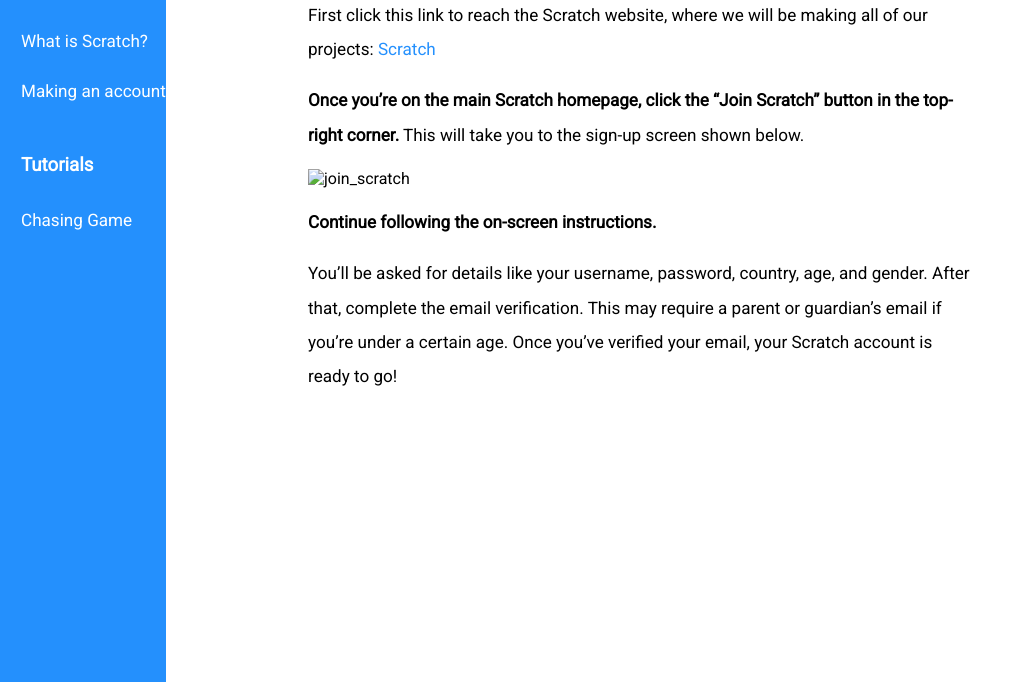
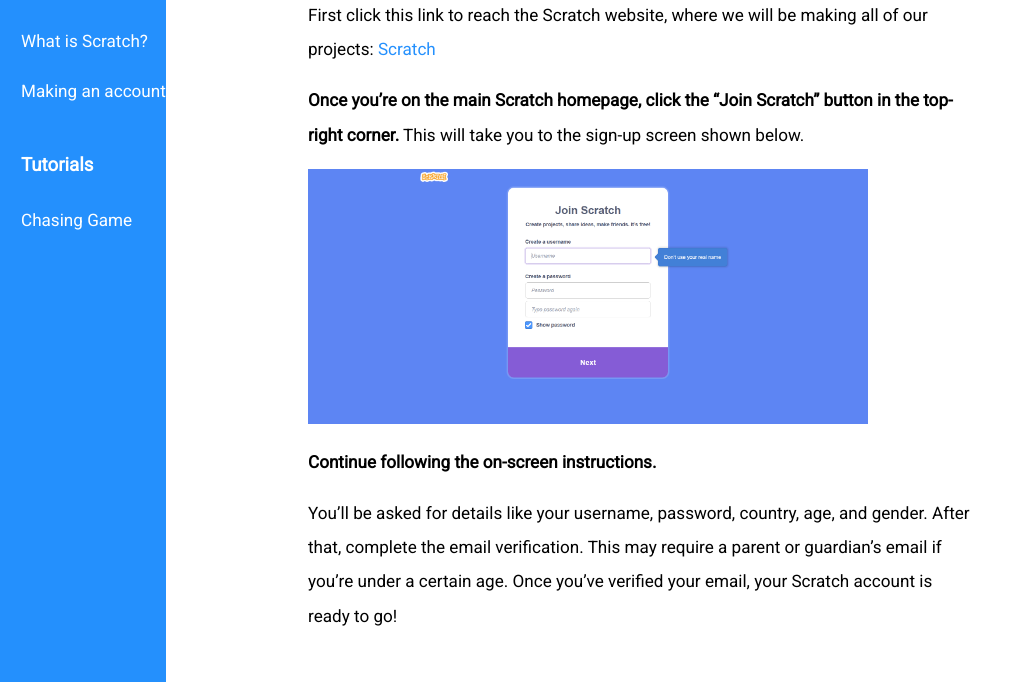
Before and after one commit to x6261/scratch-guide, a plain HTML site: page guide/making-an-account.html in a window 1280 px wide. Shown: the part 118-800 px from the top of the page, without its empty margins (0-1011 px from the left). Drawn offline with Linux system fonts and the light colour scheme; the site is published under a folder, as on GitHub Pages, so addresses that start at the root find nothing.

Commit message:
Update making-an-account.html

```diff
--- a/guide/making-an-account.html
+++ b/guide/making-an-account.html
@@ -43,7 +43,7 @@
             <p><b>Once you’re on the main Scratch homepage, click the “Join Scratch” button in the top-right corner.</b>
                 This will take you to the sign-up screen shown below.
             </p>
-            <img width="560" src="/imgs/join_scratch.png" alt="join_scratch">
+            <img width="560" src="../imgs/join_scratch.png" alt="join_scratch">
             <p><b>Continue following the on-screen instructions.</b>
             </p>
             <p>You’ll be asked for details like your username, password, country, age, and gender. After that, complete
```
